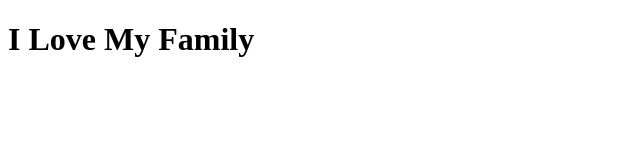
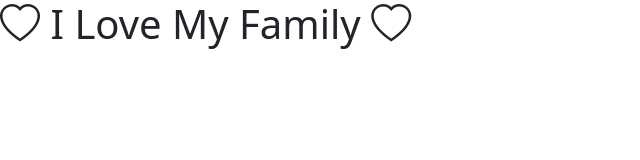
Before and after one commit to SAHOO662/Sample_Project, a website: page index.html in a window 1280 px wide. Shown: the whole page, without its empty margins (0-640 px from the left). Drawn offline with nearby package versions, Linux system fonts and the light colour scheme.

Commit message:
Update index.html
add icon

```diff
--- a/index.html
+++ b/index.html
@@ -6,9 +6,13 @@
     <meta name="viewport" content="width=device-width, initial-scale=1.0">
     <title>Love makes people perfect</title>
     <link rel="icon" type="icon" href="/public/favicon.ico">
+    <link href="https://cdn.jsdelivr.net/npm/bootstrap@5.2.1/dist/css/bootstrap.min.css" rel="stylesheet" integrity="sha384-iYQeCzEYFbKjA/T2uDLTpkwGzCiq6soy8tYaI1GyVh/UjpbCx/TYkiZhlZB6+fzT" crossorigin="anonymous">
+    <script src="https://cdn.jsdelivr.net/npm/@popperjs/core@2.11.6/dist/umd/popper.min.js" integrity="sha384-oBqDVmMz9ATKxIep9tiCxS/Z9fNfEXiDAYTujMAeBAsjFuCZSmKbSSUnQlmh/jp3" crossorigin="anonymous"></script>
+    <script src="https://cdn.jsdelivr.net/npm/bootstrap@5.2.1/dist/js/bootstrap.min.js" integrity="sha384-7VPbUDkoPSGFnVtYi0QogXtr74QeVeeIs99Qfg5YCF+TidwNdjvaKZX19NZ/e6oz" crossorigin="anonymous"></script>
+    <link rel="stylesheet" href="https://cdn.jsdelivr.net/npm/bootstrap-icons@1.9.1/font/bootstrap-icons.css">
 </head>
 <body>
-    <h1>I Love My Family</h1>
+    <h1><span class="bi bi-heart"></span> I Love My Family <span class="bi bi-heart"></span></h1>
 
 </body>
 </html>
```
